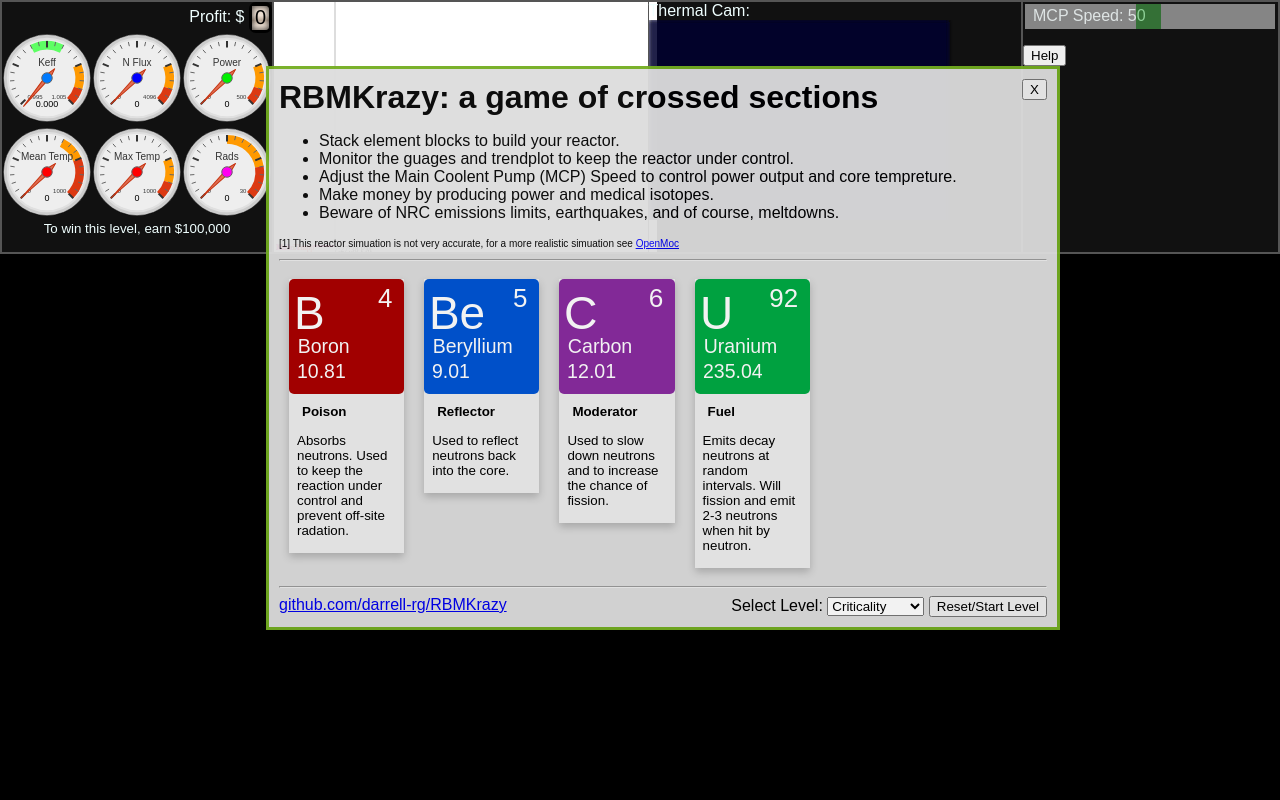
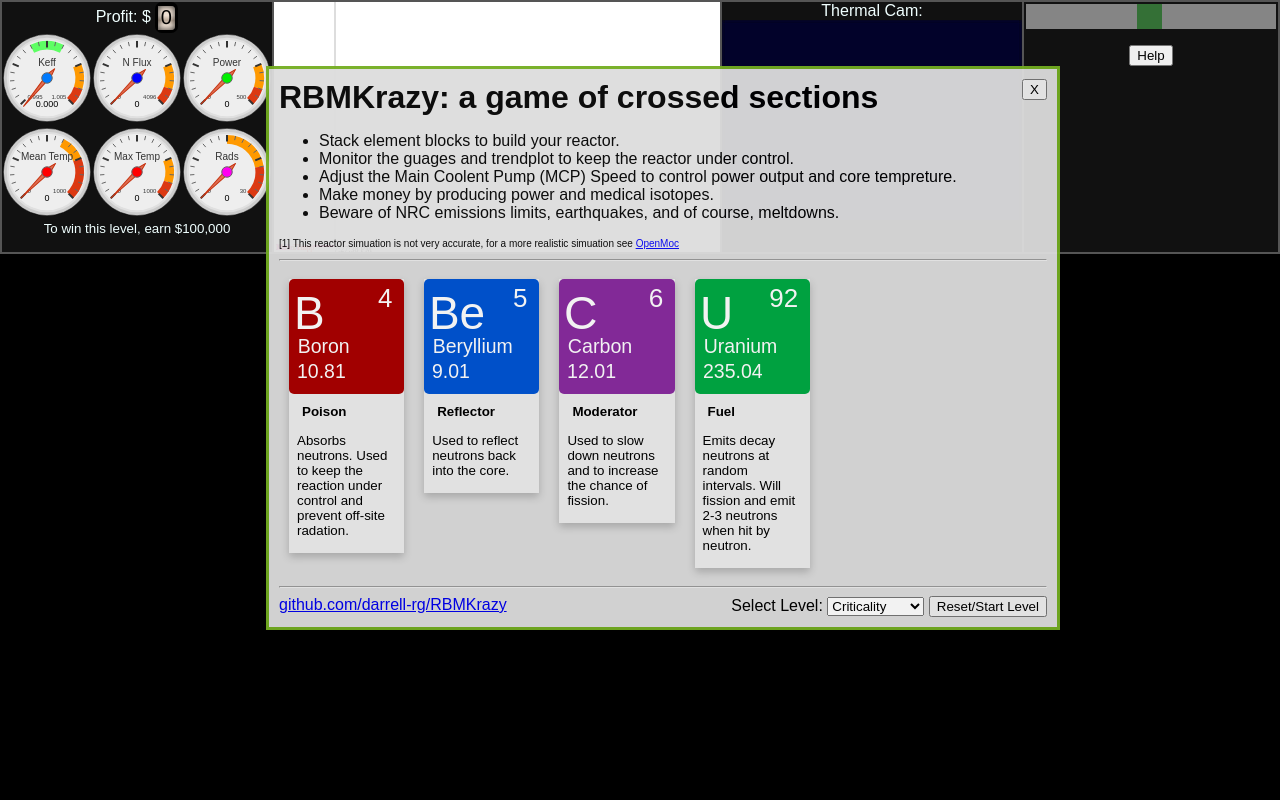
Before and after one commit to darrell-rg/RBMKrazy, a plain HTML site: page index.html in a window 1280 px wide. Drawn offline with nearby package versions, Linux system fonts and the light colour scheme.

Commit message:
use css grid for guages

```diff
--- a/index.html
+++ b/index.html
@@ -25,25 +25,27 @@
 
 </head>
 
-<body onload="initializeGuages()" >
-    <canvas id="gameCanvas" width="800" height="700"></canvas>
-    <div id="instrumentBar">
+<body onload="initializeGuages()">
 
-        <div id="guages">
+    <div id="instrumentBar" class="grid-container">
+
+        <div id="guage_container">
             <div id="goal">
                 <span id="pl"> Profit/Loss:</span>
                 <div id="money" class="odometer">0</div>
             </div>
+            <div id="guages"> </div>
+            <div id="winCond"> </div>
         </div>
 
         <div id="trend">
-            <canvas id="trendCanvas" height=250 ></canvas>
+            <canvas id="trendCanvas" height=250 width="1000"></canvas>
         </div>
 
 
         <div id="thermalCam">
             Thermal Cam:<br>
-            <canvas id="heatMapCanvas" height=200 ></canvas>
+            <canvas id="heatMapCanvas" height=200></canvas>
         </div>
 
         <div id="controls">
@@ -54,9 +56,8 @@
             <br>
             <input type="button" value="Help" onclick="showHelp();">
         </div>
-
     </div>
-
+    <canvas id="gameCanvas" ></canvas>
 
 
     <div id="gameOver" class="modal" hidden>
@@ -223,6 +224,8 @@
         }
 
 
+
+
         function updateMoney() {
             if (stats.money < 0)
                 document.getElementById("pl").innerHTML = "Loss: $";
@@ -264,11 +267,11 @@
             //createGauge("neutron_speed", "N Speed", "Slow neutrons increase the chance of fission", 0, NEUTRON_INITIAL_V, "rgba(0,33,255,1)");
 
 
-            let gaugeContainer = d3.select("#guages")
-                .append("div")
-                .attr("id", "winCond");
+            // let gaugeContainer = d3.select("#guages")
+            //     .append("div")
+            //     .attr("id", "winCond");
 
-                document.getElementById("winCond").innerHTML =  "To win this level, earn $100,000";
+            document.getElementById("winCond").innerHTML = "To win this level, earn $100,000";
         }
 
         function createGauge(name, label, tooltip, min, max, trendColor, zones = [.75, .9]) {
--- a/reactorSim.js
+++ b/reactorSim.js
@@ -54,26 +54,37 @@ let avg_tick_time = 66.0;
 let avg_draw_time = 66.0;
 let avg_physics_time = 66.0;
 
+
+// look at https://developer.mozilla.org/en-US/docs/Web/API/ResizeObserver
 function resizeCanvas() {
     canvas.width = window.innerWidth;
-    canvas.height = window.innerHeight;
+    canvas.height = window.innerHeight-250;
     HEIGHT = context.canvas.clientHeight;
     WIDTH = context.canvas.clientWidth;
-    document.getElementById("instrumentBar").style.width = (window.innerWidth - 2) + "px";
-
+/*
     trendCanvas.width = document.getElementById("trend").clientWidth;
     trendCanvas.style.width = document.getElementById("trend").clientWidth + "px";
 
     let v_scale = 200.0 / window.innerHeight;
     let w = Math.floor(window.innerWidth * v_scale);
-
-    heatCanvas.style.width = +"px";
+    heatCanvas.style.width = w + "px";
     heatCanvas.width = w;
-
-    // CONTEXT.lineWidth = PARAMETERS.LINE_WIDTH;
-    // CONTEXT.strokeStyle = randomColor();
+*/
 }
 
+/*const divElem = document.querySelector('#instrumentBar > div');
+const resizeObserver = new ResizeObserver(entries => {
+    for (const entry of entries) {
+        if (entry.target.id == 'trend') {
+            console.log("setting trend plot width");
+            console.log(entry);
+            trendCanvas.width = entry.contentRect.width;
+            trendCanvas.style.width = entry.contentRect.width + 'px';
+        }
+    }
+});
+resizeObserver.observe(document.querySelector('#trend'));
+*/
 
 // engine
 let engine = Matter.Engine.create(
@@ -296,7 +307,7 @@ function getInitialState() {
 let state = getInitialState();
 
 function getInitialStats() {
-    return  {
+    return {
         neutron_count: 1,
         mean_fuel_temp: 1,
         max_fuel_temp: 1,
--- a/reactor_ui.css
+++ b/reactor_ui.css
@@ -8,51 +8,34 @@ body {
     margin: 0;
 }
 
+.grid-container {
+    display: grid;
+    grid: 250px / auto auto auto auto;
+    grid-gap: 2px;
+    padding: 2px;
+    background-color: #555;
+}
+
+.grid-container > div {
+    background-color: rgba(1, 1, 1, 0.8);
+    text-align: center;
+    padding: 0px 0;
+}
+
 #instrumentBar {
-    position: fixed;
-    left: 1;
-    top:0;
-    /*width: 99vw;*/
-    border: 1px solid #555;
-    z-index: 1;
     color: azure;
-    display: flex;
-    /* justify-content: center; */
-    height: 252px;
-    background-color: #111;
 }
 
 #guages {
-    order: 1;
-    flex-grow: 1;
+    text-align: center;
     max-width: 270px;
-    border: 1px solid #555;
-    text-align: center;
 }
 
-
 #trend {
-    order: 2;
-    border: 1px solid #555;
-    flex-grow: 1;
-    height: 250px;
-    width: 25vw;
     background-color: #fff;
+    overflow: hidden;
+    max-width: 1000px;
 }
-
-#thermalCam {
-    order: 3;
-    border: 1px solid #555;
-    flex-grow: 1;
-}
-
-#controls {
-    order: 4;
-    border: 1px solid #555;
-    flex-grow: 1;
-    max-width: 255px;
-}
-
 
 #winCond {
     font-size: smaller;
@@ -69,20 +52,9 @@ body {
     /* background-color: black; */
 }
 
-
-#goal {
-    text-align: right;
-    display: block;
-    max-width: 270px;
-    top: 0px;
-    left: 0px;
-    overflow: hidden;
-}
-
 .guage {
     float: left;
 }
-
 
 #gameCanvas {
     padding: 0px;
@@ -90,11 +62,10 @@ body {
     margin: 0px;
     z-index: 0;
     position: fixed;
-    top: 0;
+    bottom: 0;
     right: 0;
     /* background-color: black; */
 }
-
 
 /* The slider itself */
 .slider {
```
